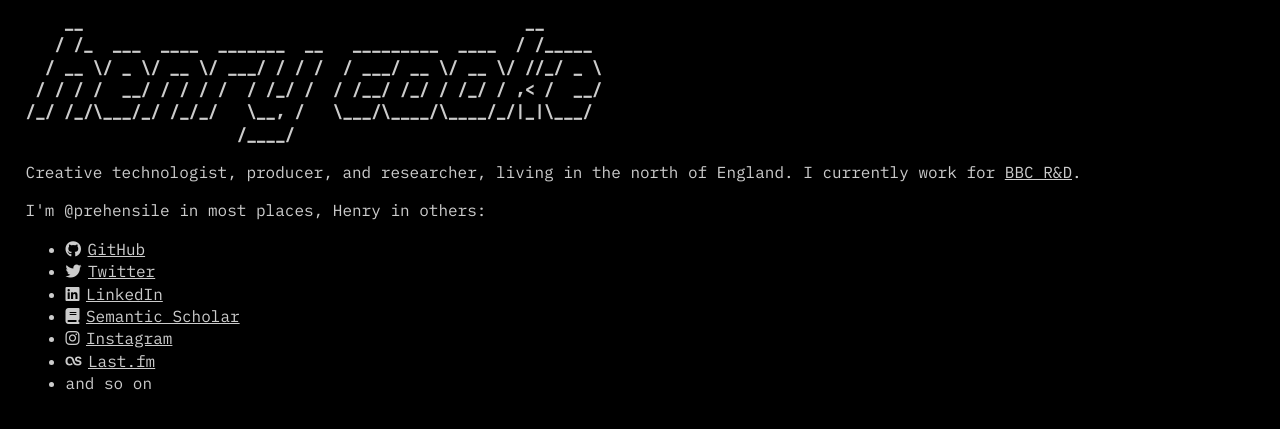
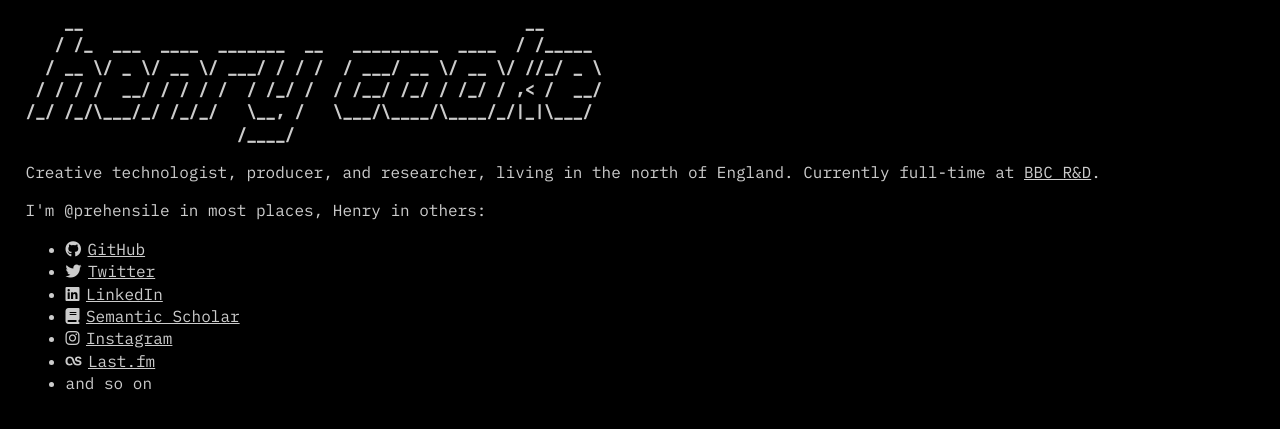
Before and after one commit to prehensile/prehensile.github.io, a Jekyll site: the page index.html, which Jekyll copies as it is, in a window 1280 px wide. Shown: the top 429 px of the page. Built offline with Jekyll 4.4.1, drawn with Linux system fonts in a browser that asks for light colours; nearby versions of some CDN libraries.

Commit message:
remove unused stuff

```diff
--- a/index.html
+++ b/index.html
@@ -4,19 +4,9 @@
 <head>
   <meta charset="utf-8">
   <title>henry cooke</title>
-  <meta name="description" content="">
   <meta name="viewport" content="width=device-width, initial-scale=1">
 
-  <meta property="og:title" content="">
-  <meta property="og:type" content="">
-  <meta property="og:url" content="">
-  <meta property="og:image" content="">
-
   <script src="https://kit.fontawesome.com/12574d233b.js" crossorigin="anonymous"></script>
-
-  <link rel="icon" href="/favicon.ico" sizes="any">
-  <link rel="icon" href="/icon.svg" type="image/svg+xml">
-  <link rel="apple-touch-icon" href="icon.png">
 
   <link rel="preconnect" href="https://fonts.googleapis.com">
   <link rel="preconnect" href="https://fonts.gstatic.com" crossorigin>
@@ -24,9 +14,6 @@
 
   <link rel="stylesheet" href="css/normalize.css">
   <link rel="stylesheet" href="css/style.css">
-
-  <link rel="manifest" href="site.webmanifest">
-  <meta name="theme-color" content="#fafafa">
 </head>
 
 <body>
@@ -50,7 +37,7 @@
     </h1>
 
     <p>
-        Creative technologist, producer, and researcher, living in the north of England. I currently work for <a href="https://bbc.co.uk/rd">BBC R&D</a>.
+        Creative technologist, producer, and researcher, living in the north of England. Currently full-time at <a href="https://bbc.co.uk/rd">BBC R&D</a>.
     </p>
     <p> I'm @prehensile in most places, Henry in others:
         <ul>
```
